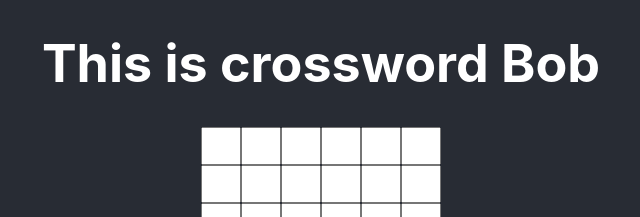
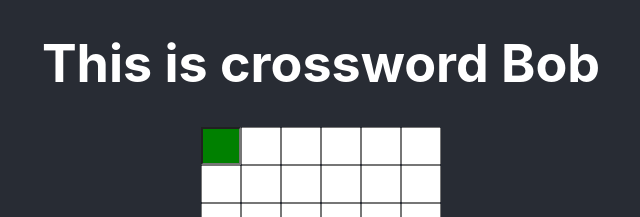
Before and after one commit to EgleKat/crossword-react, a React (Create React App) app: page / in a window 1280 px wide. Shown: the top 217 px of the page, without its empty margins (319-959 px from the left). Built offline with nearby package versions, Linux system fonts and the light colour scheme.

Commit message:
Add green colouring to active tile

```diff
--- a/src/Crossword/Crossword.tsx
+++ b/src/Crossword/Crossword.tsx
@@ -95,6 +95,10 @@ export default function Crossword({ name, size }: CrosswordProps) {
                   goLeft={() => dispatch({ type: "goLeft" })}
                   goRight={() => dispatch({ type: "goRight" })}
                   key={sx + sy}
+                  isActive={
+                    crosswordValues.activeTile[0] === sx &&
+                    crosswordValues.activeTile[1] === sy
+                  }
                 />
               );
             })}
--- a/src/Crossword/CrosswordTile.tsx
+++ b/src/Crossword/CrosswordTile.tsx
@@ -26,10 +26,10 @@ export default function CrosswordTile({
     setValue(newValue);
   };
 
-  const isActiveClass = isActive ? " crossword-tile--active" : "";
+  const isActiveClass = isActive ? styles["crossword-tile--active"] : "";
   return (
     <input
-      className={styles["crossword-tile"] + isActiveClass}
+      className={`${styles["crossword-tile"]} ${isActiveClass}`}
       type="text"
       onChange={handleChange}
       onKeyUp={(e) => {
```
